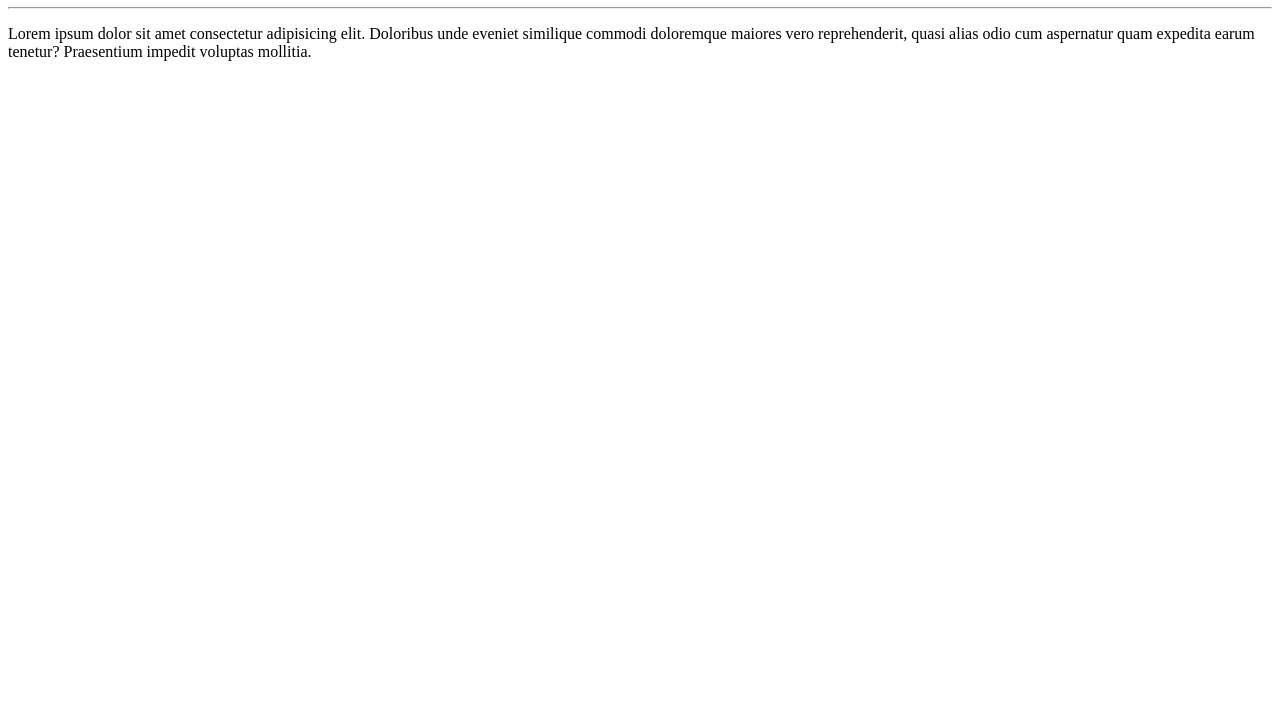
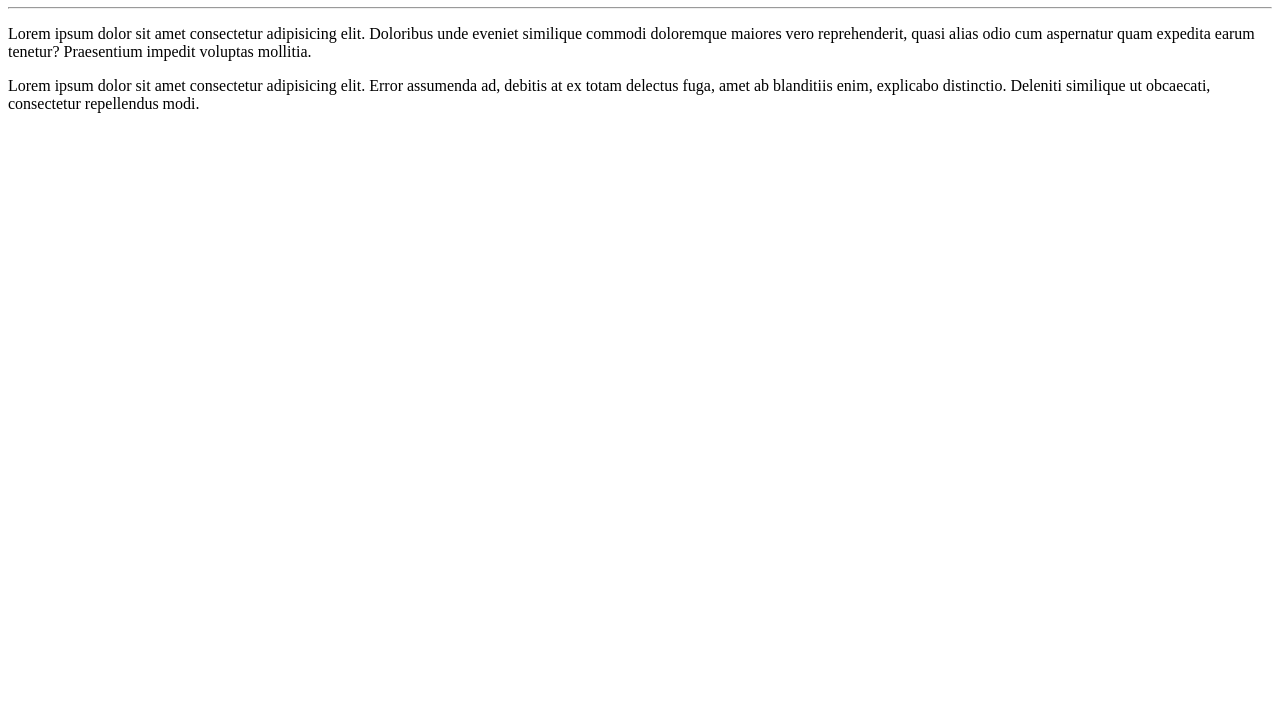
Before and after one commit to Felipe-Shimizu/Ola-Mundo, a plain HTML site: page site-exemplo/index.html in a window 1280 px wide. Shown: the part 73-800 px from the top of the page. Drawn offline with Linux system fonts and the light colour scheme.

Commit message:
Adicionei um paragrafo

```diff
--- a/site-exemplo/index.html
+++ b/site-exemplo/index.html
@@ -9,5 +9,6 @@
     <h1>Olá, Mundo!</h1>
     <hr>
     <p>Lorem ipsum dolor sit amet consectetur adipisicing elit. Doloribus unde eveniet similique commodi doloremque maiores vero reprehenderit, quasi alias odio cum aspernatur quam expedita earum tenetur? Praesentium impedit voluptas mollitia.</p>
+    <p>Lorem ipsum dolor sit amet consectetur adipisicing elit. Error assumenda ad, debitis at ex totam delectus fuga, amet ab blanditiis enim, explicabo distinctio. Deleniti similique ut obcaecati, consectetur repellendus modi.</p>
 </body>
 </html>
```
